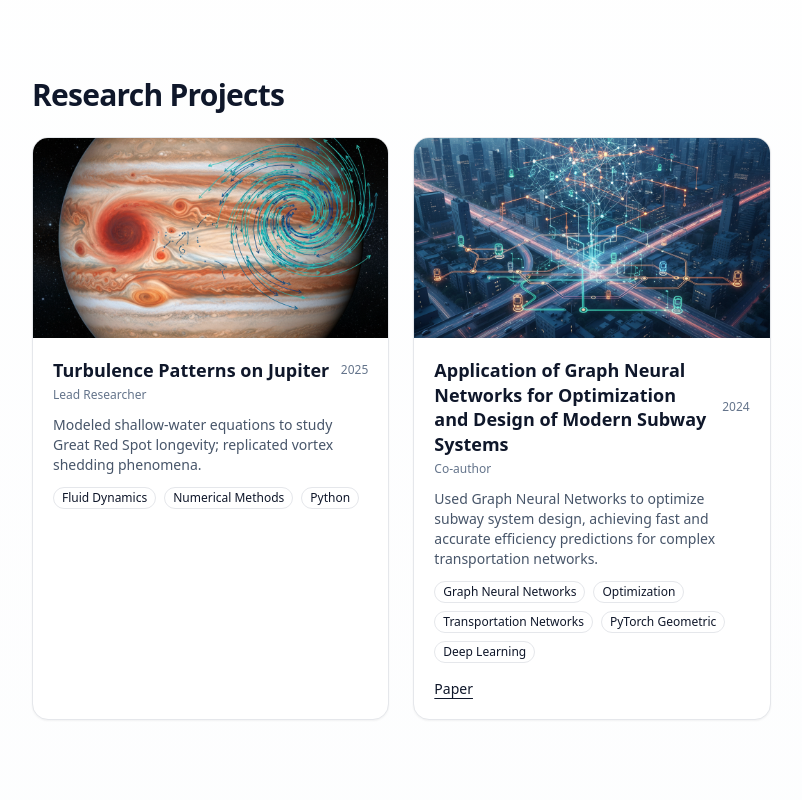
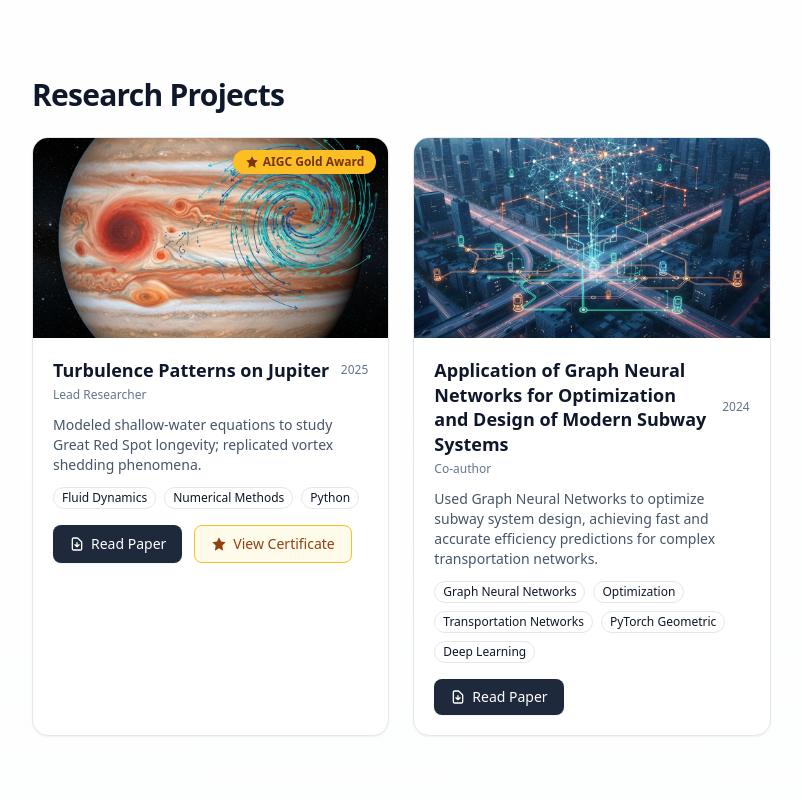
Before and after one commit to wsjo73/portfolio, a React (Vite) app: page / in a window 1280 px wide. Shown: the part 660-1460 px from the top of the page, without its empty margins (48-850 px from the left). Built offline with nearby package versions, Linux system fonts and the light colour scheme.

Commit message:
jupiter research paper

```diff
--- a/src/StudentShowcase.jsx
+++ b/src/StudentShowcase.jsx
@@ -10,8 +10,9 @@ const RESEARCH = [
         summary:
             "Modeled shallow-water equations to study Great Red Spot longevity; replicated vortex shedding phenomena.",
         tags: ["Fluid Dynamics", "Numerical Methods", "Python"],
+        award: { label: "AIGC Gold Award", certificate: "/research/AIGC-Gold-Certificate.pdf" },
         links: {
-            // paper: "#",
+            paper: "/research/Jupiter_Shallow_Water_Equations_Research.pdf",
             // code: "#",
             // poster: "#",
         },
@@ -267,6 +268,7 @@ const Card = ({ children }) => (
 export default function StudentShowcase() {
     const [showResume, setShowResume] = useState(false);
     const [resumeUrl] = useState('/resume.pdf');
+    const [pdfViewer, setPdfViewer] = useState(null); // { url, title }
     const [artFilter, setArtFilter] = useState("All");
     const artCategories = useMemo(
         () => ["All", ...Array.from(new Set(ART.map((a) => a.category)))],
@@ -343,8 +345,14 @@ export default function StudentShowcase() {
                 <div className="grid sm:grid-cols-2 lg:grid-cols-3 gap-6">
                     {RESEARCH.map((r) => (
                         <Card key={r.title}>
-                            <div className="aspect-[16/9] w-full overflow-hidden">
+                            <div className="relative aspect-[16/9] w-full overflow-hidden">
                                 <img src={r.cover} alt="cover" className="h-full w-full object-cover" />
+                                {r.award && (
+                                    <span className="absolute top-3 right-3 inline-flex items-center gap-1 rounded-full bg-amber-400 px-3 py-1 text-xs font-bold text-amber-900 shadow-md">
+                                        <svg xmlns="http://www.w3.org/2000/svg" className="h-3.5 w-3.5" viewBox="0 0 24 24" fill="currentColor"><path d="M12 2l3.09 6.26L22 9.27l-5 4.87L18.18 22 12 18.56 5.82 22 7 14.14l-5-4.87 6.91-1.01L12 2z" /></svg>
+                                        {r.award.label}
+                                    </span>
+                                )}
                             </div>
                             <div className="p-5">
                                 <div className="flex items-center justify-between gap-2">
@@ -360,13 +368,22 @@ export default function StudentShowcase() {
                                 </div>
                                 <div className="mt-4 flex flex-wrap gap-3 text-sm">
                                     {r.links.paper && (
-                                        <a href={r.links.paper} className="underline underline-offset-4">Paper</a>
+                                        <button onClick={() => setPdfViewer({ url: r.links.paper, title: r.title })} className="inline-flex items-center gap-1.5 rounded-lg bg-slate-800 px-4 py-2 text-sm font-medium text-white shadow-sm transition-colors hover:bg-slate-700">
+                                            <svg xmlns="http://www.w3.org/2000/svg" className="h-4 w-4" fill="none" viewBox="0 0 24 24" stroke="currentColor" strokeWidth={2}><path strokeLinecap="round" strokeLinejoin="round" d="M12 10v6m0 0l-3-3m3 3l3-3m2 8H7a2 2 0 01-2-2V5a2 2 0 012-2h5.586a1 1 0 01.707.293l5.414 5.414a1 1 0 01.293.707V19a2 2 0 01-2 2z" /></svg>
+                                            Read Paper
+                                        </button>
+                                    )}
+                                    {r.award?.certificate && (
+                                        <button onClick={() => setPdfViewer({ url: r.award.certificate, title: r.award.label })} className="inline-flex items-center gap-1.5 rounded-lg border border-amber-400 bg-amber-50 px-4 py-2 text-sm font-medium text-amber-800 transition-colors hover:bg-amber-100">
+                                            <svg xmlns="http://www.w3.org/2000/svg" className="h-4 w-4" viewBox="0 0 24 24" fill="currentColor"><path d="M12 2l3.09 6.26L22 9.27l-5 4.87L18.18 22 12 18.56 5.82 22 7 14.14l-5-4.87 6.91-1.01L12 2z" /></svg>
+                                            View Certificate
+                                        </button>
                                     )}
                                     {r.links.code && (
-                                        <a href={r.links.code} className="underline underline-offset-4">Code</a>
+                                        <a href={r.links.code} target="_blank" rel="noopener noreferrer" className="inline-flex items-center gap-1.5 rounded-lg border border-slate-300 px-4 py-2 text-sm font-medium text-slate-700 transition-colors hover:bg-slate-100">Code</a>
                                     )}
                                     {r.links.poster && (
-                                        <a href={r.links.poster} className="underline underline-offset-4">Poster</a>
+                                        <a href={r.links.poster} target="_blank" rel="noopener noreferrer" className="inline-flex items-center gap-1.5 rounded-lg border border-slate-300 px-4 py-2 text-sm font-medium text-slate-700 transition-colors hover:bg-slate-100">Poster</a>
                                     )}
                                 </div>
                             </div>
@@ -398,6 +415,7 @@ export default function StudentShowcase() {
                 <ul className="grid sm:grid-cols-2 lg:grid-cols-3 gap-4 text-sm">
                     {[
                         // "Regeneron STS Semifinalist (Top 300)",
+                        "AIGC Gold Award – Turbulence Patterns on Jupiter",
                         "FIRST Robotics – Scouting Lead, Worlds qualifier",
                         "MIT Beaver Works – Dr. Bob Disruptive Engineering Award",
                         "AIME Qualifier",
@@ -455,6 +473,42 @@ export default function StudentShowcase() {
             <footer className="py-10 text-center text-xs text-slate-500">
                 © {new Date().getFullYear()} Your Name. All rights reserved.
             </footer>
+
+            {/* PDF Viewer Modal */}
+            {pdfViewer && (
+                <div
+                    className="fixed inset-0 z-50 bg-black/60 backdrop-blur-sm flex items-center justify-center p-4"
+                    onClick={() => setPdfViewer(null)}
+                >
+                    <div className="bg-white w-full max-w-3xl rounded-2xl shadow-2xl border overflow-hidden" onClick={(e) => e.stopPropagation()}>
+                        <div className="flex items-center justify-between px-4 py-3 border-b">
+                            <h3 className="font-semibold">{pdfViewer.title}</h3>
+                            <div className="flex items-center gap-2">
+                                <a
+                                    href={pdfViewer.url}
+                                    download
+                                    className="text-sm rounded-xl border px-3 py-1.5 hover:shadow-sm"
+                                >
+                                    Download PDF
+                                </a>
+                                <button
+                                    onClick={() => setPdfViewer(null)}
+                                    className="text-sm rounded-xl border px-3 py-1.5 hover:shadow-sm"
+                                >
+                                    Close
+                                </button>
+                            </div>
+                        </div>
+                        <div className="h-[70vh] bg-slate-50">
+                            <iframe
+                                title={pdfViewer.title}
+                                src={`${pdfViewer.url}#view=FitH`}
+                                className="w-full h-full"
+                            />
+                        </div>
+                    </div>
+                </div>
+            )}
 
             {/* Resume Modal */}
             {showResume && (
```
Also changed, not shown: 2 other files (tests, documents, lock files or other folders).
